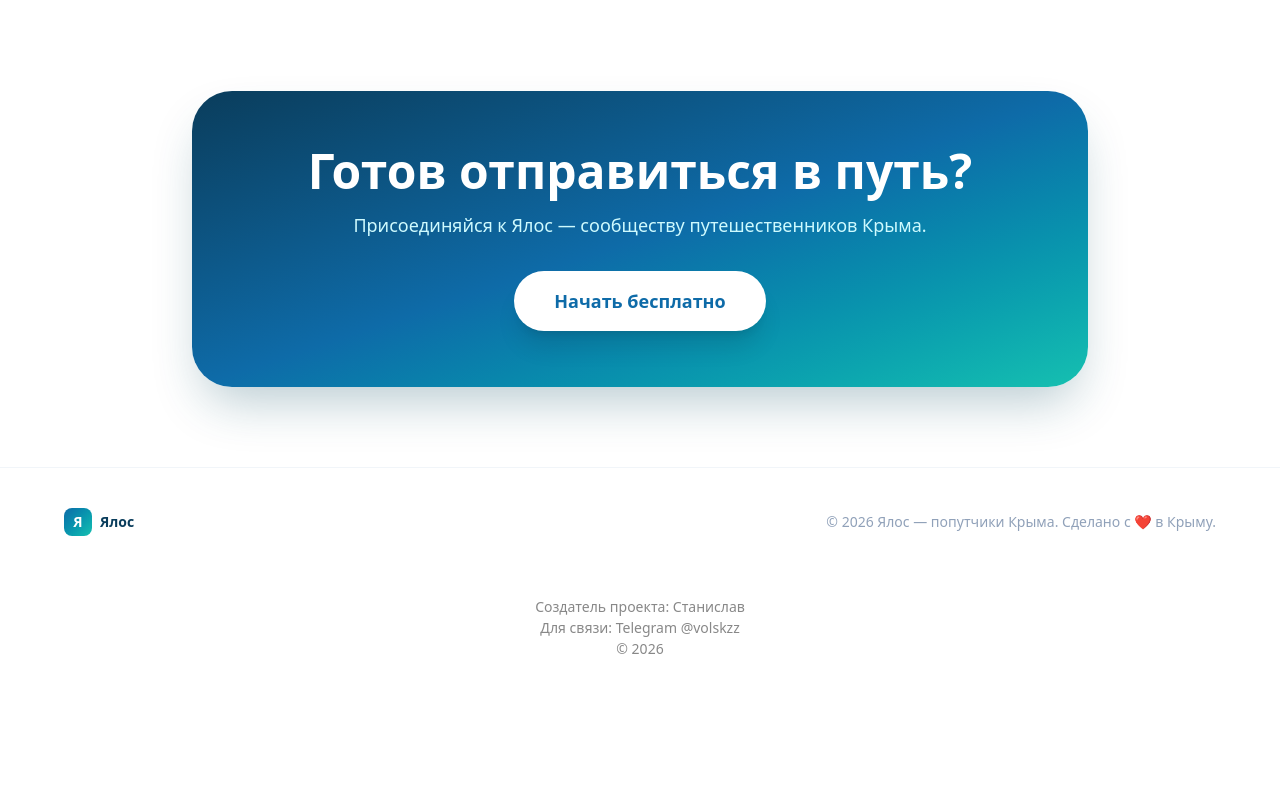
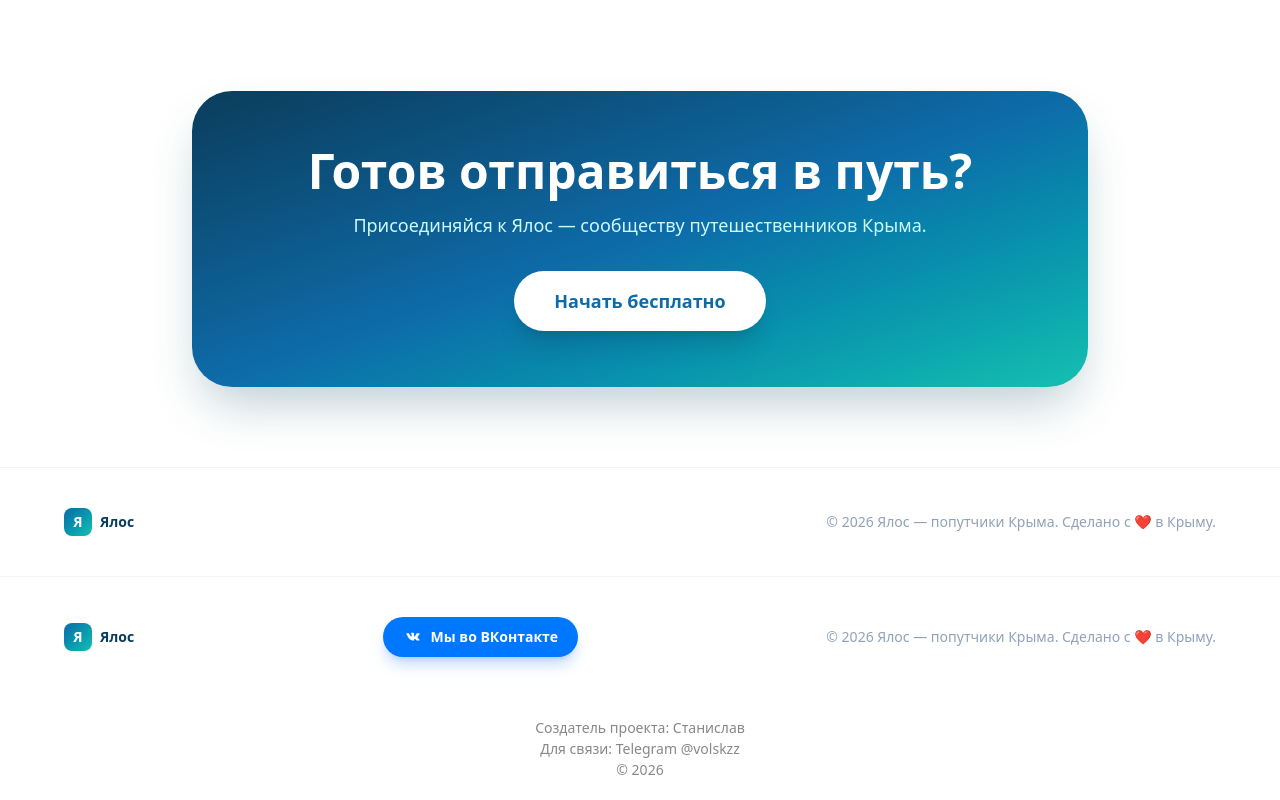
Before and after one commit to prahinstas555-svg/poputchiki, a Next.js app: page / in a window 1280 px wide. Shown: the part 2053-2853 px from the top of the page. Before the commit the page ends 2732 px from the top, so only its background shows below. Built offline with nearby package versions, Linux system fonts and the light colour scheme.

Commit message:
Update page.tsx

```diff
--- a/app/page.tsx
+++ b/app/page.tsx
@@ -212,6 +212,32 @@ export default function Home() {
           <p>© 2026 Ялос — попутчики Крыма. Сделано с ❤️ в Крыму.</p>
         </div>
       </footer>
+            {/* ===== ПОДВАЛ ===== */}
+      <footer className="border-t border-slate-100 py-10 px-6">
+        <div className="max-w-6xl mx-auto flex flex-col md:flex-row items-center justify-between gap-4 text-slate-400 text-sm">
+          <div className="flex items-center gap-2">
+            <div className="w-7 h-7 rounded-lg bg-gradient-to-br from-[#0e6ba8] to-[#16c0b0] flex items-center justify-center text-white font-bold text-sm">
+              Я
+            </div>
+            <span className="font-bold text-[#0a3d5c]">Ялос</span>
+          </div>
+
+          {/* Кнопка ВКонтакте */}
+          <a
+            href="https://vk.com/yaloscrim"
+            target="_blank"
+            rel="noopener noreferrer"
+            className="flex items-center gap-2 bg-[#0077FF] text-white px-5 py-2.5 rounded-full font-semibold text-sm shadow-lg shadow-blue-500/30 hover:scale-105 transition"
+          >
+            <svg width="20" height="20" viewBox="0 0 24 24" fill="currentColor">
+              <path d="M12.785 16.241s.288-.032.436-.194c.136-.148.132-.427.132-.427s-.02-1.304.576-1.496c.588-.19 1.341 1.26 2.14 1.818.605.422 1.064.33 1.064.33l2.137-.03s1.117-.069.588-.964c-.043-.073-.308-.661-1.588-1.87-1.34-1.264-1.16-1.059.453-3.246.983-1.332 1.376-2.145 1.253-2.493-.117-.332-.84-.244-.84-.244l-2.406.015s-.178-.025-.31.056c-.13.079-.212.262-.212.262s-.382 1.03-.89 1.907c-1.07 1.85-1.499 1.948-1.674 1.834-.407-.266-.305-1.075-.305-1.65 0-1.794.267-2.541-.521-2.733-.262-.063-.454-.105-1.123-.112-.858-.009-1.585.003-1.996.208-.274.136-.485.44-.356.457.159.022.519.099.71.365.246.343.237 1.114.237 1.114s.142 2.11-.331 2.371c-.325.18-.77-.187-1.725-1.865-.489-.859-.859-1.81-.859-1.81s-.071-.176-.199-.27c-.154-.114-.37-.15-.37-.15l-2.286.015s-.343.01-.469.16c-.112.132-.009.406-.009.406s1.79 4.191 3.817 6.302c1.858 1.936 3.968 1.81 3.968 1.81z"/>
+            </svg>
+            Мы во ВКонтакте
+          </a>
+
+          <p>© 2026 Ялос — попутчики Крыма. Сделано с ❤️ в Крыму.</p>
+        </div>
+      </footer>
       <footer style={{ textAlign: 'center', padding: '20px', color: '#888', fontSize: '14px' }}>
         <p>Создатель проекта: Станислав</p>
         <p>Для связи: <a href="https://t.me/volskzz" target="_blank">Telegram @volskzz</a></p>
```
